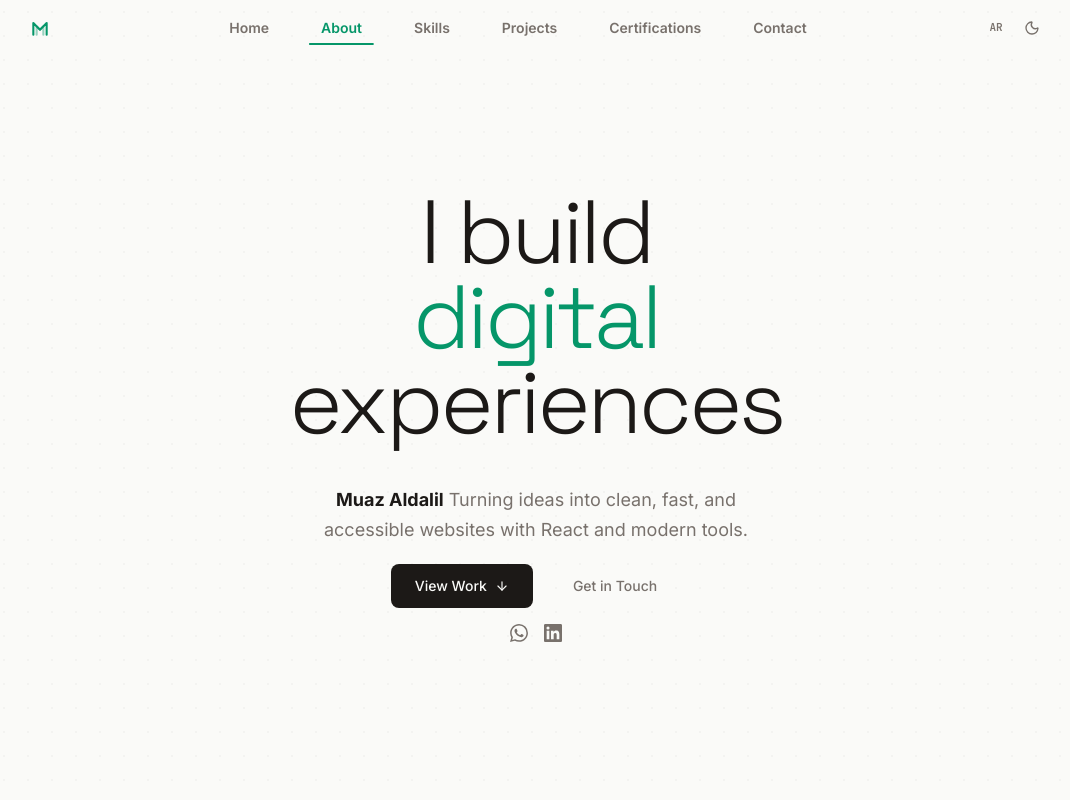
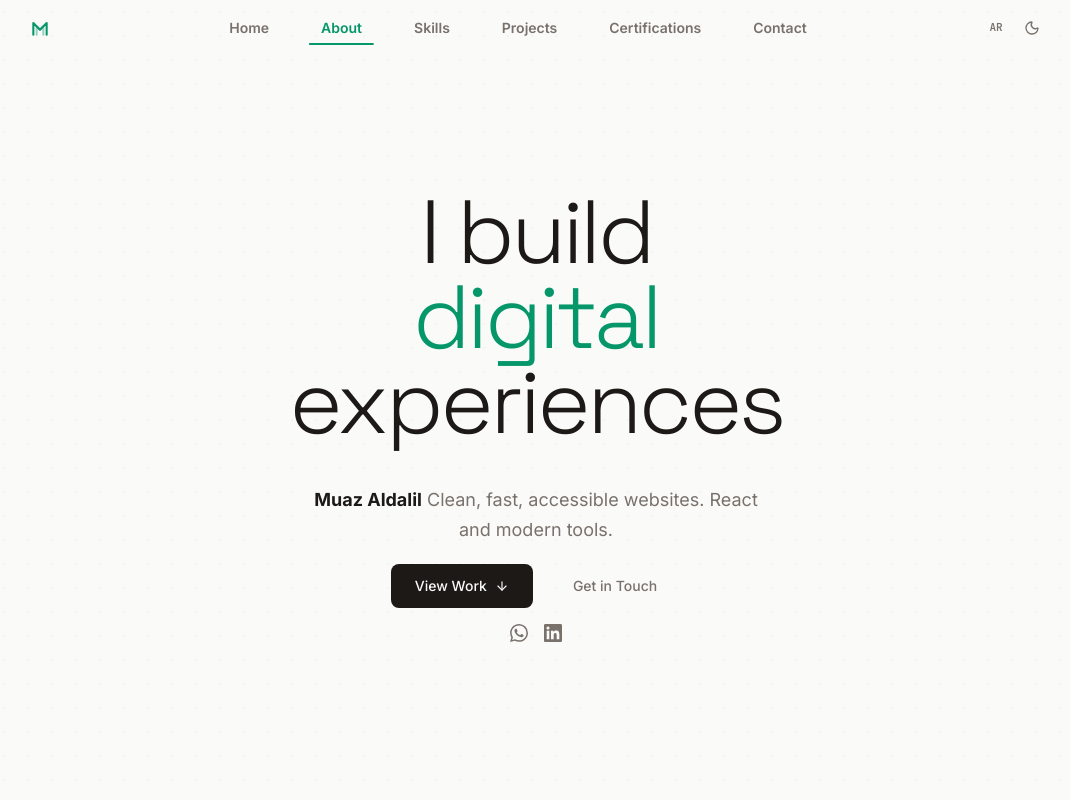
Before and after one commit to Muaz-Aldalil/Portfolio, a React (Vite) app: page / in a window 1280 px wide. Shown: the top 800 px of the page, without its empty margins (104-1174 px from the left). Built offline with nearby package versions, Linux system fonts and the light colour scheme.

Commit message:
refactor: shorten hero subtitle — punchier, no fluff

```diff
--- a/src/i18n/translations.js
+++ b/src/i18n/translations.js
@@ -12,7 +12,7 @@ export const translations = {
       headline1: 'I build',
       headline2: 'digital',
       headline3: 'experiences',
-      subtitle: 'Turning ideas into clean, fast, and accessible websites with React and modern tools.',
+      subtitle: 'Clean, fast, accessible websites. React and modern tools.',
       name: 'Muaz Aldalil',
       viewWork: 'View Work',
       getInTouch: 'Get in Touch',
@@ -180,7 +180,7 @@ export const translations = {
       headline1: 'أبني',
       headline2: 'تجارب',
       headline3: 'رقمية',
-      subtitle: 'أحوّل أفكارك إلى مواقع سريعة وجميلة ومتاحة للجميع. كل شيء باستخدام React والتقنيات الحديثة.',
+      subtitle: 'مواقع سريعة وجميلة ومتاحة. React والتقنيات الحديثة.',
       name: 'معاذ الدليل',
       viewWork: 'شاهد أعمالي',
       getInTouch: 'تواصل معي',
```
